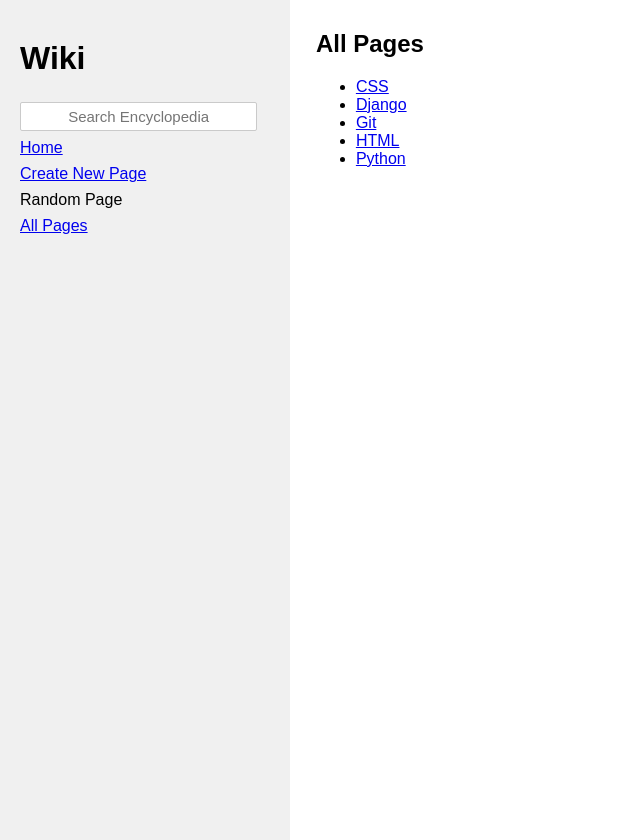
After one commit to peanutChowder/simple-encyclopedia, a Django app: page /all-pages in a window 1280 px wide. The commit adds this page. Shown: the whole page, without its empty margins (0-640 px from the left). Run offline with Django 3.2, Linux system fonts and the light colour scheme.

Commit message:
Added create new entry page and refactored styling

```diff
--- a/encyclopedia/static/encyclopedia/styles.css
+++ b/encyclopedia/static/encyclopedia/styles.css
@@ -1,3 +1,8 @@
+html, body {
+    font-family: Arial, Helvetica, sans-serif;
+    height: 100%;
+}
+
 body {
     margin: 0;
     background-color: white;
@@ -12,9 +17,9 @@ h1 {
     padding-top: 20px;
 }
 
-textarea {
-    height: 90vh;
-    width: 80%;
+.row {
+    display: flex;
+    height: 100%;
 }
 
 .main {
@@ -22,17 +27,47 @@ textarea {
 }
 
 .search {
-    width: 100%;
+    width: 90%;
+    padding: 5px 5px;
     font-size: 15px;
     line-height: 15px;
+    border: 1px solid rgb(202, 202, 202);
+    border-radius: 2px;
+}
+
+.search::placeholder {
+    text-align: center;
+}
+
+.search:hover {
+    box-shadow: 0px 0px 2px 1px rgb(207, 207, 207);
+}
+
+.search:focus {
+    outline: none;
+    border: 1px solid grey;
+}
+
+.search:focus::placeholder {
+    color: transparent;
 }
 
 .sidebar {
     background-color: #f0f0f0;
-    height: 100vh;
+    height: 100%;
     padding: 20px;
+    width: 20%;
+}
+
+.sidebar div {
+    padding: 4px 0px;
 }
 
 .sidebar h2 {
     margin-top: 5px;
 }
+
+.content {
+    width: 75%;
+    padding: 10px 2%
+}
--- /dev/null
+++ b/encyclopedia/templates/encyclopedia/all-pages.html
@@ -0,0 +1,17 @@
+{% extends "encyclopedia/layout.html" %}
+{$ load static %}
+
+{% block title %}
+    All Pages
+{% endblock %}
+
+{% block body %}
+    <h2>All Pages</h2>
+
+    <ul>
+        {% for entry in entries %}
+            <li><a href="/wiki/{{ entry }}">{{ entry }}</a></li>
+        {% endfor %}
+    </ul>
+
+{% endblock %}
--- a/encyclopedia/templates/encyclopedia/layout.html
+++ b/encyclopedia/templates/encyclopedia/layout.html
@@ -5,30 +5,38 @@
 <html lang="en">
     <head>
         <title>{% block title %}{% endblock %}</title>
-        <link rel="stylesheet" href="https://stackpath.bootstrapcdn.com/bootstrap/4.4.1/css/bootstrap.min.css" integrity="sha384-Vkoo8x4CGsO3+Hhxv8T/Q5PaXtkKtu6ug5TOeNV6gBiFeWPGFN9MuhOf23Q9Ifjh" crossorigin="anonymous">
-        <link href="{% static 'encyclopedia/styles.css' %}" rel="stylesheet">
+        <link href="{% static 'encyclopedia/styles.css' %}?{% now 'U' %}" rel="stylesheet">
+        {% block styles %}
+
+        {% endblock %}
     </head>
+
     <body>
         <div class="row">
-            <div class="sidebar col-lg-2 col-md-3">
-                <h2>Wiki</h2>
-                <form action="{% url 'search-page' %}" method="post">
-                    {% csrf_token %}
-                    <input class="search" type="text" name="searched" placeholder="Search Encyclopedia">
-                </form>
+            <div class="sidebar">
+                <h1>Wiki</h1>
+                <div>
+                    <form action="{% url 'search-page' %}" method="POST">
+                        {% csrf_token %}
+                        <input class="search" type="text" name="searched" placeholder="Search Encyclopedia">
+                    </form>
+                </div>
                 <div>
                     <a href="{% url 'index' %}">Home</a>
                 </div>
                 <div>
-                    Create New Page
+                    <a href="{% url 'new-entry' %}">Create New Page</a>
                 </div>
                 <div>
-                    Random Page
+                    <a>Random Page</a>
+                </div>
+                <div>
+                    <a href="{% url 'all-pages' %}">All Pages</a>
                 </div>
                 {% block nav %}
                 {% endblock %}
             </div>
-            <div class="main col-lg-10 col-md-9">
+            <div class="content">
                 {% block body %}
                 {% endblock %}
             </div>
--- a/encyclopedia/urls.py
+++ b/encyclopedia/urls.py
@@ -6,7 +6,8 @@ urlpatterns = [
     path("", views.index, name="index"),
     path("wiki/<str:pageName>", views.wikiPage, name="wiki-page"),
     path("search", views.search, name="search-page"),
-    path("wiki/newEntry", views.newEntry, name="new-entry"),
+    path("new-entry", views.newEntry, name="new-entry"),
+    path("all-pages", views.allPages, name="all-pages"),
 
     path("tester", views.tester, name="tester")
 ]
--- a/encyclopedia/views.py
+++ b/encyclopedia/views.py
@@ -1,4 +1,7 @@
+from hashlib import new
 from logging import PlaceHolder
+import re
+from django.core.exceptions import ValidationError
 from django.http.response import HttpResponse
 from django.shortcuts import render
 from . import util
@@ -8,13 +11,12 @@ from django import forms
 
 markdowner = Markdown()
 
-class SearchForm(forms.Form):
-    searchQuery = forms.CharField()
+class EntryForm(forms.Form):
+    pageTitle = forms.CharField(label="Page Title", widget=forms.TextInput(attrs={"class": "entry-title"}))
+    pageContent = forms.CharField(label="Page Content", widget=forms.Textarea(attrs={"class": "entry-content"}))
 
 def index(request):
-    return render(request, "encyclopedia/index.html", {
-        "entries": util.list_entries()
-    })
+    return render(request, "encyclopedia/index.html", {})
 
 def search(request):
     if request.method == "POST":
@@ -29,7 +31,18 @@ def search(request):
         return render(request, "encyclopedia/search.html", {})
 
 def newEntry(request):
-    return render(request, "encyclopedia/new-entry.html", {})
+    if request.method == "POST":
+        form = EntryForm(request.POST)
+        if form.is_valid():
+            newTitle = form.cleaned_data["pageTitle"]
+            if newTitle.lower() in [title.lower() for title in util.list_entries()]:
+                return render(request, "encyclopedia/new-entry.html", {
+                    "entryForm": form,
+                    "titleExists": True
+                })
+    return render(request, "encyclopedia/new-entry.html", {
+        "entryForm": EntryForm(),
+    })
 
 def wikiPage(request, pageName):
     pageMarkdown = open(f"entries/{pageName}.md", "r")
@@ -39,5 +52,10 @@ def wikiPage(request, pageName):
         "content": pageHtml
     })
 
+def allPages(request):
+    return render(request, "encyclopedia/all-pages.html", {
+        "entries": util.list_entries()
+    })
+
 def tester(request):
     return HttpResponse("hello")
```
Also changed, not shown: encyclopedia/static/encyclopedia/new-entry.css (added, +26 -0 lines), encyclopedia/templates/encyclopedia/index.html (+10 -7 lines), encyclopedia/templates/encyclopedia/new-entry.html (+19 -2 lines), db.sqlite3.
